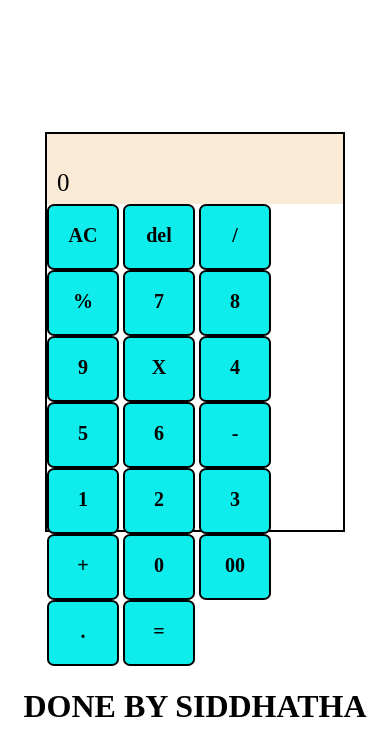
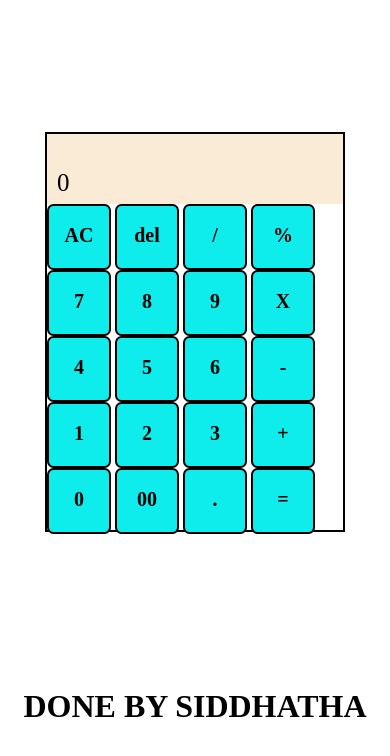
Before and after one commit to Siddhartha2701/Calculator-Project, a plain HTML site: page index.html in a window 390 px wide. Shown: the part 98-854 px from the top of the page. Drawn offline with Linux system fonts and the light colour scheme.

Commit message:
Update calculater.css

```diff
--- a/calculater.css
+++ b/calculater.css
@@ -74,7 +74,7 @@ footer{
 @media screen and (max-width:480px){
     .button{
 
-    width: 68px;
+    width: 60px;
     height: 62px;
     display: inline-block;
     border: 2px solid black;
```
